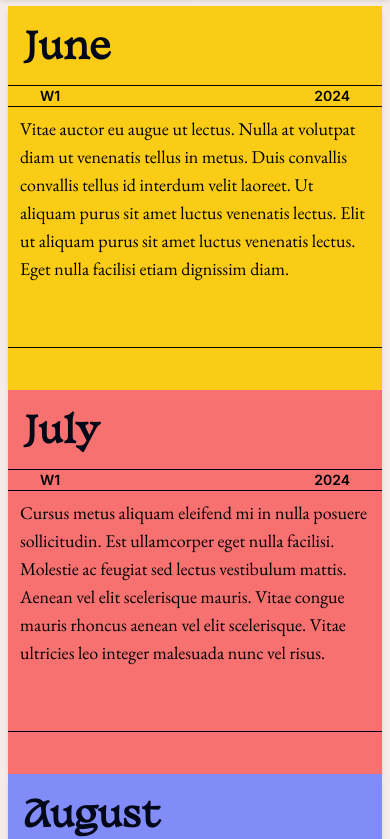
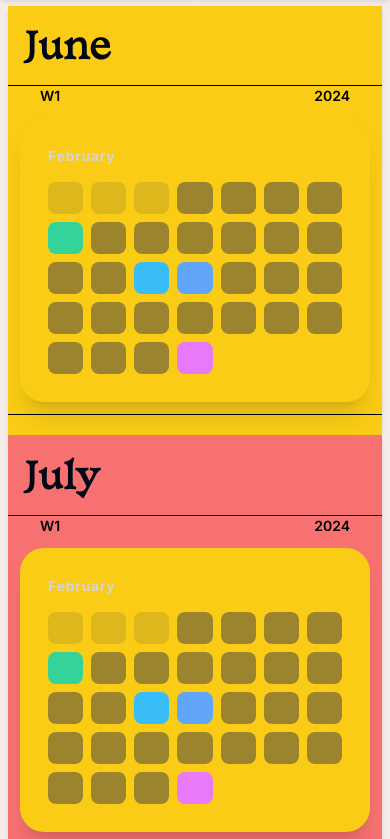
Before and after one commit to phukon/now, a Next.js app: page / in a window 390 px wide. Shown: the part 1004-1843 px from the top of the page. Built offline with nearby package versions, Linux system fonts and the light colour scheme.

Commit message:
Refactor calendar component and fix UI issues

```diff
--- a/src/app/page.tsx
+++ b/src/app/page.tsx
@@ -1,14 +1,11 @@
-import Calendar from "@/components/cal/Calendar";
 import Year from "@/components/calendar/year/year";
 import InfoCard from "@/components/profile/info-card";
-import { februaryData } from "@/lib/activity/2024/feb";
 
 export default function Home() {
   return (
     <>
       <InfoCard />
       <Year />
-      <Calendar data={februaryData} />
     </>
   );
 }
--- a/src/components/cal/Calendar.tsx
+++ b/src/components/cal/Calendar.tsx
@@ -77,7 +77,7 @@ const Calendar = (props: { data: MonthDataType[] }) => {
       </Modal>
       <section
         className={cn(
-          'reveal mx-auto my-10 flex w-full max-w-sm flex-col gap-4 overflow-y-scroll rounded-3xl bg-zinc-800 p-7 shadow-xl',
+          'reveal mx-auto  flex w-full max-w-sm flex-col gap-4 overflow-y-scroll rounded-3xl bg-yellow-400 p-7 shadow-xl',
           bgColors(calBgColor),
           {
             'animate-rotate': props.data[0].month % 2 !== 0 && inView,
--- a/src/components/calendar/month/month-card.tsx
+++ b/src/components/calendar/month/month-card.tsx
@@ -1,4 +1,6 @@
+import Calendar from "@/components/cal/Calendar";
 import { twMerge } from "tailwind-merge";
+import { februaryData } from "@/lib/activity/2024/feb";
 
 interface MonthProps {
   month: string;
@@ -8,20 +10,20 @@ interface MonthProps {
 
 const MonthCard = ({ month, body, color }: MonthProps) => {
   const className = twMerge(
-    "bg-[#e36042] flex hover:shadow-md transition-all duration-300 hover:scale-105 flex-col col-span-1 py-5 w-full h-[24rem] md:h-[calc(100%)] overflow-hidden shadow-md",
+    "bg-[#e36042] flex hover:shadow-md transition-all duration-300 hover:scale-105 flex-col col-span-1 py-5 w-full h-fit md:h-[calc(100%)] overflow-hidden shadow-md",
     color
   );
   return (
     <div className={className}>
-      <h1 className="text-4xl mt-[calc(1%)] font-semibold mb-4 text-left w-full --local-basteleur ml-4">{month}</h1>
+      <h1 className="text-4xl mt-[calc(1%)] font-semibold mb-4 text-left w-full --local-basteleur ml-4">
+        {month}
+      </h1>
       <div className=" border-b w-full  border-black " />
-
       <div className=" flex flex-row justify-between text-sm mx-8 text-black">
         <div className="border-black font-semibold">W1</div>
         <div className="border-black font-semibold">2024</div>
       </div>
-
-      <div className=" border-b w-full  border-black " />
+      {/* <div className=" border-b w-full  border-black " /> */}
 
       {/* box 2 */}
       {/* <div className="flex  gap-40 py-4 flex-row text-black">
@@ -31,8 +33,9 @@ const MonthCard = ({ month, body, color }: MonthProps) => {
 
       {/* <div className=" border-b border-t w-full h-[4px] border-black" /> */}
 
-      <div className="px-3 text-black h-[15rem]">
-        <p className="text-lg mt-2 --local-ebgaramond">{body}</p>
+      <div className="p-3 text-black">
+        {/* <p className="text-lg mt-2 --local-ebgaramond">{body}</p> */}
+        <Calendar data={februaryData} />{" "}
       </div>
       <div className=" border-b w-full  border-black " />
     </div>
--- a/src/components/calendar/year/year.tsx
+++ b/src/components/calendar/year/year.tsx
@@ -56,7 +56,7 @@ const monthData = [
 const Year = () => {
   return (
     <div className="bg-[#f5ebe9] p-2 md:px-[calc(2%)] lg:px-[calc(8%)] lg:py-12">
-      <div className=" flex flex-col md:grid md:grid-cols-3 gap-0">
+      <div className=" flex flex-col md:grid md:grid-cols-2 lg:grid-cols-3 gap-0">
         {monthData.map((m, index) => (
           <MonthCard key={index} month={m.month} color={m.color} body={m.body} />
         ))}
```
